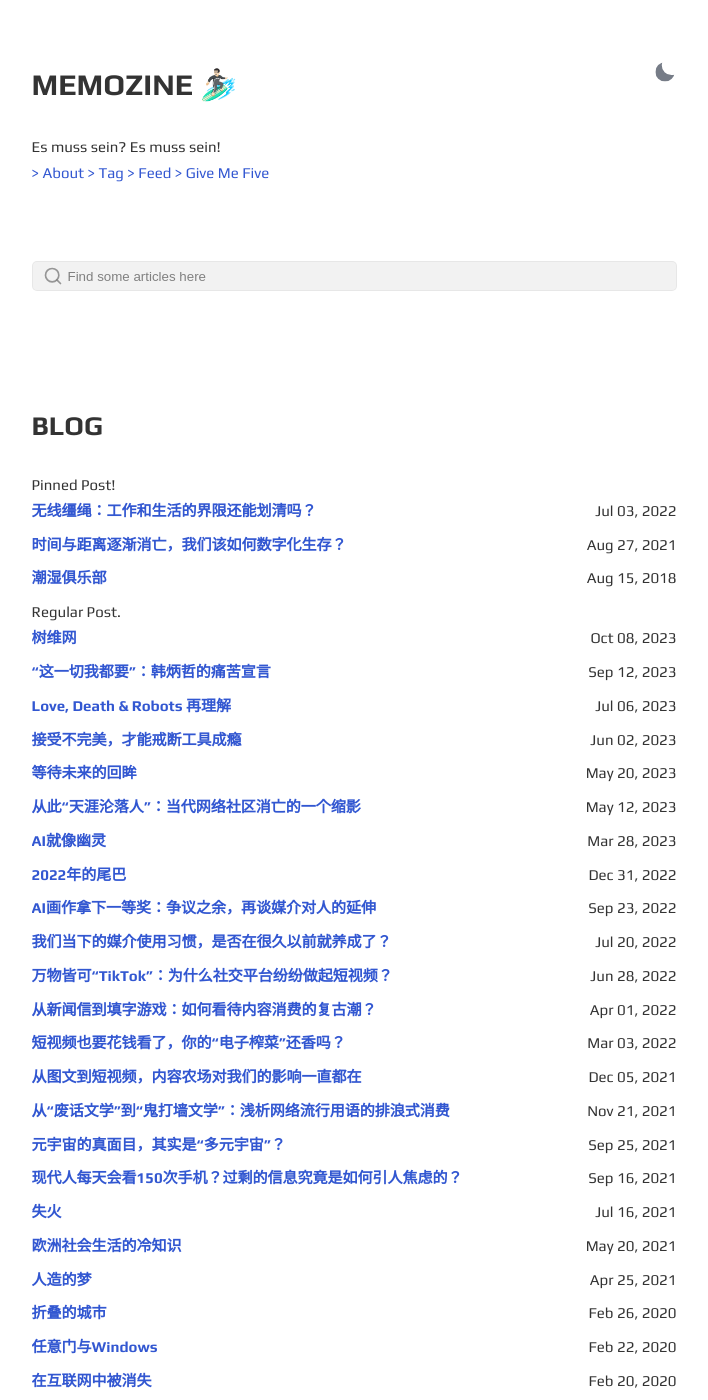
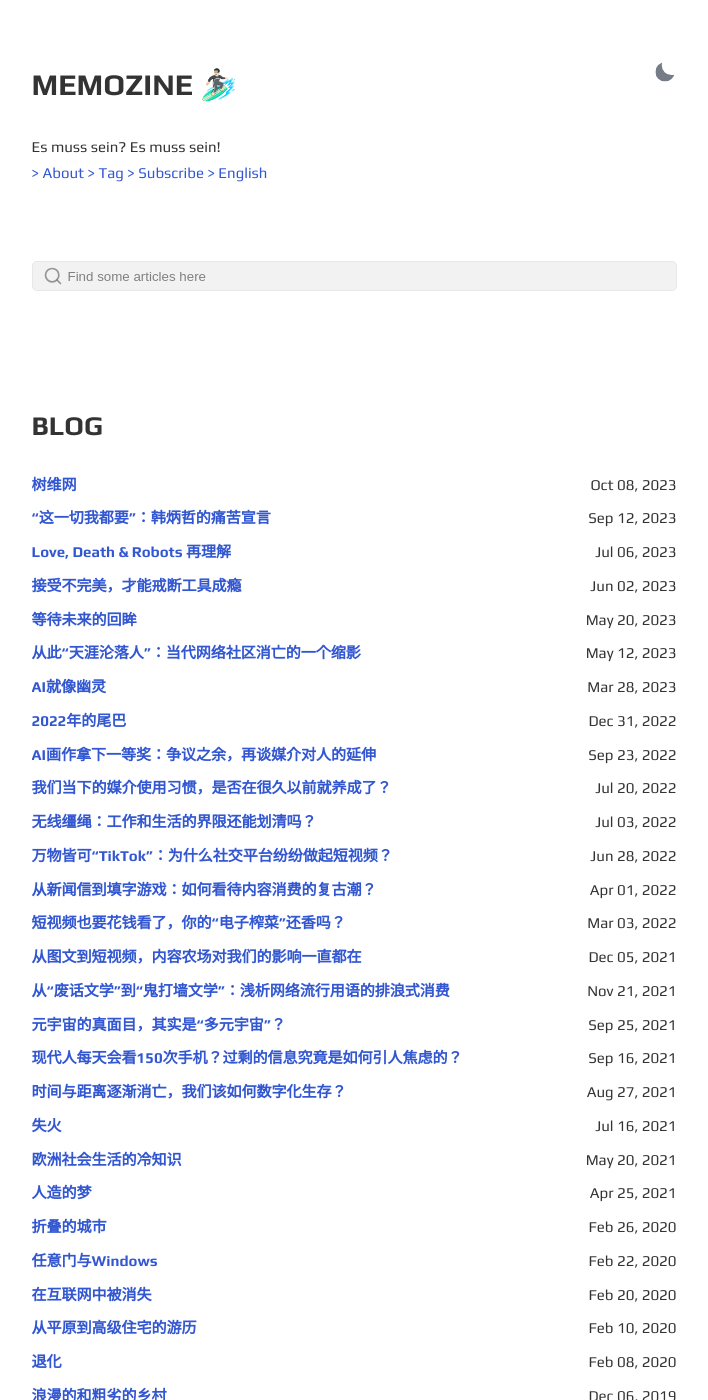
Before and after one commit to codyb1ue/codyb1ue.github.io, a Jekyll site: the page built from index.html, in a window 1280 px wide and 1400 px high. Shown: the whole window, without its empty margins (286-994 px from the left). Built offline with Jekyll 4.4.1, drawn with Linux system fonts in a browser that asks for light colours.

Commit message:
Update index.html

```diff
--- a/index.html
+++ b/index.html
@@ -13,8 +13,8 @@ layout: default
         <p>
 	    <a href="{{ site.url }}{{ site.baseurl }}/zh/about/" data-umami-event="{{ site.url }}{{ site.baseurl }}/zh/about/">> About</a>
 	    <a href="{{ site.url }}{{ site.baseurl }}/tags/" data-umami-event="{{ site.url }}{{ site.baseurl }}/tags/">> Tag</a>
-	    <a href="{{ site.url }}{{ site.baseurl }}/atom.xml" data-umami-event="{{ site.url }}{{ site.baseurl }}/atom.xml">> Feed</a>
-	    <a href="https://www.buymeacoffee.com/memozine" data-umami-event="https://www.buymeacoffee.com/memozine">> Give Me Five</a>
+	    <a href="{{ site.url }}{{ site.baseurl }}/atom.xml" data-umami-event="{{ site.url }}{{ site.baseurl }}/atom.xml">> Subscribe</a>
+	    <a href="{{ site.url }}{{ site.baseurl }}/en" data-umami-event="{{ site.url }}{{ site.baseurl }}/en">> English</a>
         </p>
     </div>
 
@@ -47,18 +47,8 @@ layout: default
             <time datetime="{{ post.date | date_to_xmlschema }}">{{ post.date | date: "%b %d, %Y" }}</time>
         </li>
         {% endfor %} -->
-        Pinned Post!
         {% for post in site.posts %}
-            {% if post.pinned %}
-            <li>
-                <a href="{{ site.url }}{{ site.baseurl }}{{ post.url }}" data-umami-event="{{ site.url }}{{ site.baseurl }}{{ post.url }}">{{ post.title }}</a>
-                <time datetime="{{ post.date | date_to_xmlschema }}">{{ post.date | date: "%b %d, %Y" }}</time>
-            </li>
-            {% endif %}
-        {% endfor %}
-        Regular Post.
-        {% for post in site.posts %}
-            {% unless post.pinned %}
+            {% unless post.lang=en %}
             <li>
                 <a href="{{ site.url }}{{ site.baseurl }}{{ post.url }}" data-umami-event="{{ site.url }}{{ site.baseurl }}{{ post.url }}">{{ post.title }}</a>
                 <time datetime="{{ post.date | date_to_xmlschema }}">{{ post.date | date: "%b %d, %Y" }}</time>
```
